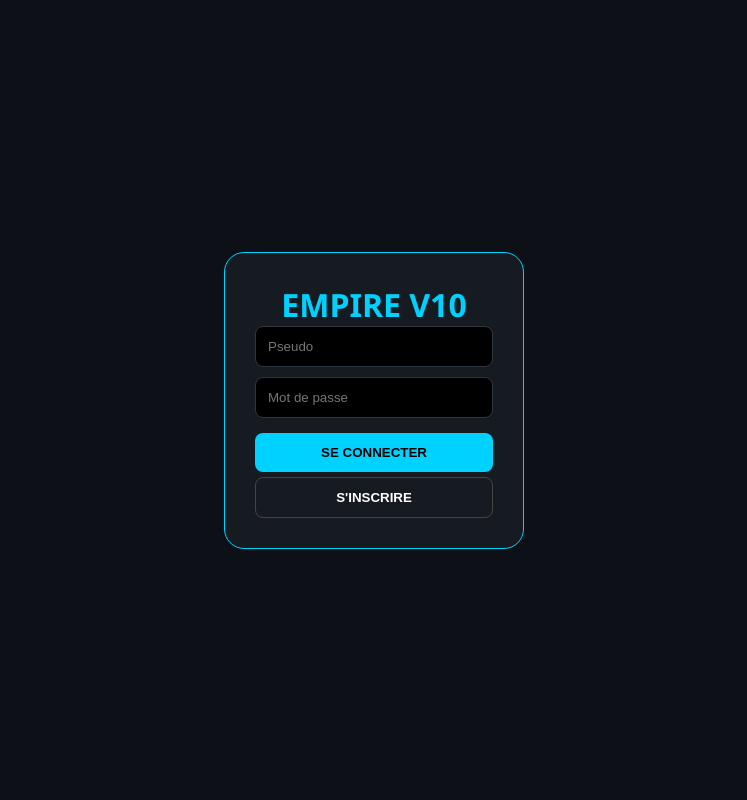
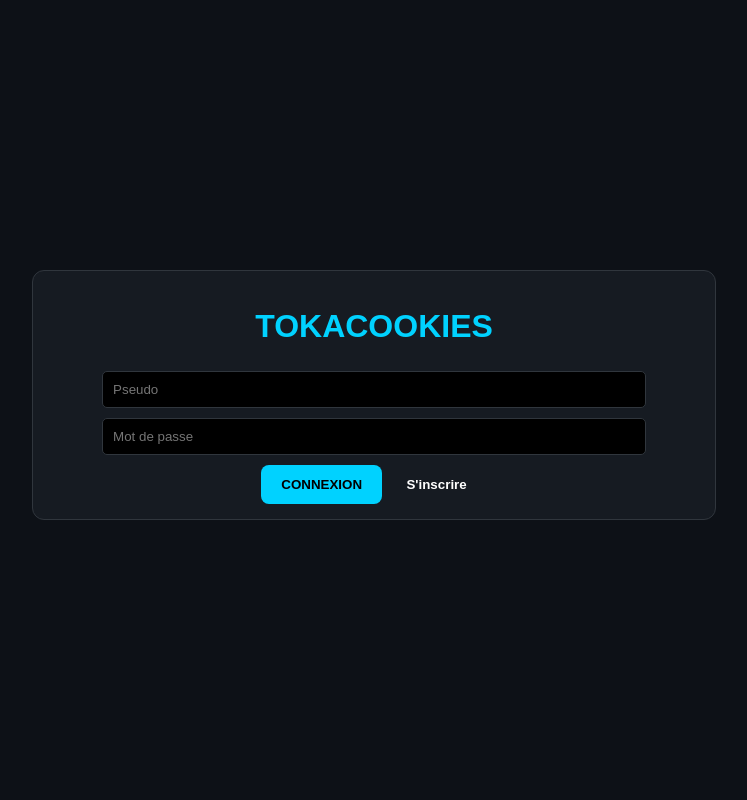
Before and after one commit to daxt61/tokacoockies_games, a Flask app: page / in a window 1280 px wide. Shown: the whole page, without its empty margins (266-1013 px from the left). Run offline with Flask 3, Linux system fonts and the light colour scheme; some libraries are stand-ins or nearby versions.

Commit message:
Update index.html

```diff
--- a/templates/index.html
+++ b/templates/index.html
@@ -3,284 +3,207 @@
 <head>
     <meta charset="UTF-8">
     <meta name="viewport" content="width=device-width, initial-scale=1.0, maximum-scale=1.0, user-scalable=no">
-    <title>Tokacookies Empire V10</title>
+    <title>Tokacookies Empire</title>
     <script src="https://cdnjs.cloudflare.com/ajax/libs/socket.io/4.0.1/socket.io.js"></script>
     <style>
         :root { --accent: #00d2ff; --bg: #0d1117; --panel: #161b22; --border: #30363d; --gold: #ffd700; --red: #ff4d4d; --green: #2ecc71; }
-        * { box-sizing: border-box; margin: 0; padding: 0; }
-        body { background: var(--bg); color: white; font-family: 'Segoe UI', sans-serif; height: 100vh; display: flex; flex-direction: column; overflow: hidden; }
+        body { background: var(--bg); color: white; font-family: sans-serif; margin: 0; display: flex; flex-direction: column; height: 100vh; overflow: hidden; }
 
-        /* AUTH */
-        #auth-overlay { position: fixed; inset: 0; background: var(--bg); z-index: 1000; display: flex; align-items: center; justify-content: center; }
-        .auth-box { width: 300px; background: var(--panel); padding: 30px; border-radius: 20px; border: 1px solid var(--accent); text-align: center; }
-        input { width: 100%; padding: 12px; margin-bottom: 10px; background: #000; border: 1px solid var(--border); color: white; border-radius: 8px; }
-        .btn { width: 100%; padding: 12px; border-radius: 8px; border: none; font-weight: bold; cursor: pointer; background: var(--accent); color: #000; margin-top: 5px; text-transform: uppercase; }
-        .btn.red { background: var(--red); color: white; }
-        .btn.green { background: var(--green); color: white; }
-        .btn-small { width: auto; padding: 5px 10px; font-size: 0.8rem; margin: 0 2px; }
+        #auth-overlay { position: fixed; inset: 0; background: var(--bg); z-index: 100; display: flex; align-items: center; justify-content: center; text-align: center; }
+        .card { background: var(--panel); padding: 15px; border-radius: 12px; border: 1px solid var(--border); margin-bottom: 10px; }
+        input { width: 80%; padding: 10px; margin: 5px; border-radius: 5px; border: 1px solid var(--border); background: #000; color: white; }
+        .btn { padding: 12px 20px; border-radius: 8px; border: none; cursor: pointer; font-weight: bold; background: var(--accent); margin-top: 5px; }
+        .btn-red { background: var(--red); color: white; }
 
-        /* HEADER & NAV */
-        header { padding: 15px; background: var(--panel); display: flex; justify-content: space-between; align-items: center; border-bottom: 1px solid var(--border); }
-        nav { height: 70px; background: var(--panel); display: flex; justify-content: space-around; align-items: center; border-top: 1px solid var(--border); }
-        .nav-item { color: #888; text-align: center; cursor: pointer; font-size: 0.8rem; position: relative; }
-        .nav-item.active { color: var(--accent); font-weight: bold; }
-        .badge { position: absolute; top: -5px; right: 5px; background: var(--red); color: white; border-radius: 50%; padding: 2px 6px; font-size: 0.7rem; display: none; }
+        main { flex: 1; overflow-y: auto; padding: 20px; display: flex; flex-direction: column; align-items: center; }
+        .view { display: none; width: 100%; max-width: 400px; }
+        .active { display: block; }
 
-        /* MAIN CONTENT */
-        main { flex: 1; overflow-y: auto; padding: 20px; display: flex; flex-direction: column; align-items: center; }
-        .view { display: none; width: 100%; max-width: 500px; animation: fadeIn 0.3s ease; }
-        .view.active { display: block; }
-        .card { background: var(--panel); padding: 15px; border-radius: 12px; border: 1px solid var(--border); margin-bottom: 15px; }
-        @keyframes fadeIn { from { opacity: 0; transform: translateY(10px); } to { opacity: 1; transform: translateY(0); } }
+        #cookie-btn { width: 150px; height: 150px; border-radius: 50%; background: #1c2128; border: 4px solid var(--accent); font-size: 50px; cursor: pointer; display: flex; align-items: center; justify-content: center; margin: 20px auto; user-select: none; transition: 0.1s; }
+        #cookie-btn:active { transform: scale(0.9); }
 
-        /* CLICKER AREA */
-        #score-big { font-size: 3.5rem; font-weight: 900; background: linear-gradient(to right, var(--accent), #8b5cf6); -webkit-background-clip: text; -webkit-text-fill-color: transparent; margin: 10px 0; text-align: center; }
-        #cookie-btn { width: 180px; height: 180px; border-radius: 50%; margin: 0 auto; background: radial-gradient(circle, #1c2128, #000); border: 4px solid var(--accent); font-size: 4rem; display: flex; align-items: center; justify-content: center; cursor: pointer; user-select: none; box-shadow: 0 0 30px rgba(0,210,255,0.2); transition: 0.05s; }
-        #cookie-btn:active { transform: scale(0.95); }
+        .lb-item { display: flex; justify-content: space-between; padding: 8px; border-bottom: 1px solid #222; font-size: 0.9rem; }
+        .me { background: rgba(0,210,255,0.1); border-left: 3px solid var(--accent); }
 
-        /* LEADERBOARD (Sous le booster) */
-        .lb-item { display: flex; justify-content: space-between; align-items: center; padding: 8px; border-bottom: 1px solid #222; font-size: 0.9rem; }
-        .lb-item.me { background: rgba(0, 210, 255, 0.1); border-left: 3px solid var(--accent); }
-        .rank-num { width: 25px; font-weight: bold; color: var(--gold); }
-
-        /* LISTES SOCIALES */
-        .social-row { display: flex; justify-content: space-between; align-items: center; margin-bottom: 8px; background: rgba(255,255,255,0.05); padding: 8px; border-radius: 6px; }
+        nav { height: 60px; background: var(--panel); display: flex; justify-content: space-around; align-items: center; border-top: 1px solid var(--border); }
+        .nav-item { color: #888; cursor: pointer; font-size: 0.8rem; }
+        .nav-active { color: var(--accent); font-weight: bold; }
+        #toast { position: fixed; top: 20px; left: 50%; transform: translateX(-50%); padding: 10px 20px; border-radius: 20px; display: none; z-index: 1000; }
     </style>
 </head>
 <body>
+    <div id="toast"></div>
+
     <div id="auth-overlay">
-        <div class="auth-box">
-            <h1 style="color:var(--accent);">EMPIRE V10</h1>
-            <input id="auth-u" placeholder="Pseudo">
-            <input id="auth-p" type="password" placeholder="Mot de passe">
-            <button class="btn" onclick="auth('login')">Se connecter</button>
-            <button class="btn" style="background:transparent; color:white; border:1px solid #444;" onclick="auth('register')">S'inscrire</button>
+        <div class="card">
+            <h1 style="color:var(--accent)">TOKACOOKIES</h1>
+            <input id="u" placeholder="Pseudo">
+            <input id="p" type="password" placeholder="Mot de passe">
+            <button class="btn" onclick="auth('login')">CONNEXION</button>
+            <button class="btn" style="background:none; color:white" onclick="auth('register')">S'inscrire</button>
         </div>
     </div>
 
-    <header>
-        <div><b id="ui-pseudo">...</b> <span id="ui-rank" style="color:#888; font-size:0.8rem;">...</span></div>
-        <div id="ui-guild" style="background:#222; padding:4px 8px; border-radius:4px; font-size:0.8rem;">[SOLO]</div>
+    <header style="padding: 10px; display: flex; justify-content: space-between; border-bottom: 1px solid var(--border)">
+        <span id="ui-pseudo">...</span>
+        <span id="ui-guild-tag" style="color:var(--gold)">[SOLO]</span>
     </header>
 
     <main>
-        <div id="view-game" class="view active">
-            <div id="score-big">0</div>
-            <div id="cookie-btn" onmousedown="doClick()">👆</div>
+        <div id="v-game" class="view active">
+            <h1 id="ui-clicks" style="font-size: 3rem; margin: 10px 0;">0</h1>
+            <div id="cookie-btn" onmousedown="clickit()">🍪</div>
+            <div class="card" style="text-align:center">
+                Multiplier: x<span id="ui-mult">1</span> | Prochain: <span id="ui-cost">100</span> clics
+            </div>
+            <button class="btn" style="width:100%" onclick="socket.emit('buy_upgrade')">🚀 ACHETER BOOSTER</button>
 
-            <div style="display:flex; justify-content:space-between; margin: 20px 0;">
-                <div class="card" style="flex:1; margin-right:5px; text-align:center;">Mult: <span id="ui-mult" style="color:var(--accent); font-weight:bold;">1</span></div>
-                <div class="card" style="flex:1; margin-left:5px; text-align:center;">Coût: <span id="ui-cost" style="color:var(--red); font-weight:bold;">100</span></div>
-            </div>
-
-            <button class="btn" onclick="socket.emit('buy_upgrade')">🚀 ACHETER BOOSTER</button>
-
-            <div class="card" style="margin-top:20px;">
-                <h3 style="margin-bottom:10px; color:var(--accent);">🏆 Classement Live</h3>
-                <div id="live-leaderboard">Chargement...</div>
+            <div class="card" style="margin-top:20px">
+                <h3 style="color:var(--accent); margin:0 0 10px 0">🏆 Classement Live</h3>
+                <div id="live-lb">Chargement du rang...</div>
             </div>
         </div>
 
-        <div id="view-guild" class="view">
-            <h2>🛡️ Gestion de Guilde</h2>
-
-            <div id="no-guild-ui">
+        <div id="v-guild" class="view">
+            <h2>🛡️ Guildes</h2>
+            <div id="guild-solo">
                 <div class="card">
                     <h3>Créer une Guilde</h3>
-                    <input id="g-create-name" placeholder="Nom de la guilde">
-                    <button class="btn" onclick="socket.emit('create_guild', {name: document.getElementById('g-create-name').value})">Fonder</button>
+                    <input id="gn" placeholder="Nom de la guilde">
+                    <button class="btn" onclick="socket.emit('create_guild', {name: document.getElementById('gn').value})">Fonder</button>
                 </div>
                 <div class="card">
-                    <h3>Rejoindre une Guilde</h3>
-                    <div id="guild-list-all"></div>
+                    <h3>Rejoindre</h3>
+                    <div id="all-guilds"></div>
                 </div>
             </div>
-
-            <div id="has-guild-ui" style="display:none;">
-                <div class="card" style="border-color:var(--red);">
-                    <h3 style="color:var(--red);">⚠️ Zone de Danger</h3>
-                    <p>Tu ne peux pas rejoindre d'autres guildes tant que tu es ici.</p>
-                    <button class="btn red" onclick="if(confirm('Sûr de vouloir trahir ?')) socket.emit('leave_guild')">TRAHIR LA GUILDE</button>
+            <div id="guild-member" style="display:none">
+                <div class="card">
+                    <button class="btn btn-red" onclick="socket.emit('leave_guild')">TRAHIR LA GUILDE</button>
                 </div>
-
-                <div id="leader-ui" class="card" style="display:none; border-color:var(--gold);">
-                    <h3 style="color:var(--gold);">👑 Demandes d'adhésion</h3>
-                    <div id="guild-requests-list">Aucune demande en attente.</div>
+                <div id="leader-panel" class="card" style="display:none">
+                    <h3 style="color:var(--gold)">Recrutement</h3>
+                    <div id="guild-reqs"></div>
                 </div>
             </div>
         </div>
 
-        <div id="view-social" class="view">
+        <div id="v-social" class="view">
             <h2>👥 Social</h2>
-
             <div class="card">
-                <h3>Ajouter un ami</h3>
-                <div style="display:flex; gap:5px;">
-                    <input id="friend-input" placeholder="Pseudo...">
-                    <button class="btn" style="width:auto;" onclick="socket.emit('send_friend_request', {target: document.getElementById('friend-input').value})">+</button>
-                </div>
+                <input id="fa" placeholder="Ajouter un ami...">
+                <button class="btn" onclick="socket.emit('send_friend_request', {target: document.getElementById('fa').value})">+</button>
             </div>
-
             <div class="card">
-                <h3>Demandes reçues</h3>
-                <div id="friend-req-list">Rien pour l'instant.</div>
+                <h3>Demandes</h3>
+                <div id="f-reqs"></div>
             </div>
-
             <div class="card">
-                <h3>Mes Amis</h3>
-                <div id="friend-list"></div>
+                <h3>Amis</h3>
+                <div id="f-list"></div>
             </div>
         </div>
     </main>
 
     <nav>
-        <div class="nav-item active" onclick="nav('game', this)">Jeu</div>
-        <div class="nav-item" onclick="nav('guild', this); socket.emit('get_guilds')">Guildes</div>
-        <div class="nav-item" onclick="nav('social', this)">Social <span id="social-badge" class="badge">0</span></div>
+        <div class="nav-item nav-active" onclick="tab('game', this)">JEU</div>
+        <div class="nav-item" onclick="tab('guild', this); socket.emit('get_guilds')">GUILDES</div>
+        <div class="nav-item" onclick="tab('social', this)">SOCIAL</div>
     </nav>
 
     <script>
         const socket = io();
 
-        // --- AUDIO SYSTEM ---
-        const clickSounds = [
-            new Audio('pop-423717.mp3'),
-            new Audio('pop-402324.mp3'),
-            new Audio('sharp-pop-328170.mp3'),
-            new Audio('pop-402323.mp3')
+        // --- SONS ---
+        const clicksSfx = [
+            new Audio('/static/pop-423717.mp3'),
+            new Audio('/static/pop-402324.mp3'),
+            new Audio('/static/sharp-pop-328170.mp3'),
+            new Audio('/static/pop-402323.mp3')
         ];
-        const notifSound = new Audio('son pour les notification.mp3');
+        const notifSfx = new Audio('/static/notification.mp3');
 
-        function playClickSound() {
-            const sound = clickSounds[Math.floor(Math.random() * clickSounds.length)];
-            sound.currentTime = 0;
-            sound.play().catch(e => {}); // Ignorer erreur autoplay
+        function clickit() {
+            clicksSfx[Math.floor(Math.random()*4)].play();
+            socket.emit('add_click');
         }
 
         // --- AUTH ---
         function auth(t) {
-            socket.emit('login_action', {pseudo: document.getElementById('auth-u').value, password: document.getElementById('auth-p').value, type: t});
+            socket.emit('login_action', {pseudo: document.getElementById('u').value, password: document.getElementById('p').value, type: t});
         }
-
         socket.on('login_ok', d => {
-            document.getElementById('auth-overlay').style.display = 'none';
+            document.getElementById('auth-overlay').style.display='none';
             updateUI(d);
         });
 
-        // --- UI UPDATES ---
+        // --- UPDATES ---
         socket.on('update_score', d => updateUI(d));
         socket.on('update_full_state', d => updateUI(d));
 
         function updateUI(d) {
             if(d.pseudo) document.getElementById('ui-pseudo').innerText = d.pseudo;
-            if(d.clicks !== undefined) document.getElementById('score-big').innerText = Math.floor(d.clicks).toLocaleString();
-            if(d.mult) { document.getElementById('ui-mult').innerText = d.mult; document.getElementById('ui-cost').innerText = d.mult * 100; }
-            if(d.rank) document.getElementById('ui-rank').innerText = d.rank;
-
+            if(d.clicks !== undefined) document.getElementById('ui-clicks').innerText = Math.floor(d.clicks).toLocaleString();
+            if(d.mult) {
+                document.getElementById('ui-mult').innerText = d.mult;
+                document.getElementById('ui-cost').innerText = d.mult * 100;
+            }
             if(d.guild !== undefined) {
-                if(d.guild) {
-                    document.getElementById('ui-guild').innerText = "[" + d.guild + "]";
-                    document.getElementById('no-guild-ui').style.display = 'none';
-                    document.getElementById('has-guild-ui').style.display = 'block';
-                } else {
-                    document.getElementById('ui-guild').innerText = "[SOLO]";
-                    document.getElementById('no-guild-ui').style.display = 'block';
-                    document.getElementById('has-guild-ui').style.display = 'none';
-                    document.getElementById('leader-ui').style.display = 'none';
-                }
+                const tag = document.getElementById('ui-guild-tag');
+                tag.innerText = d.guild ? `[${d.guild}]` : "[SOLO]";
+                document.getElementById('guild-solo').style.display = d.guild ? 'none' : 'block';
+                document.getElementById('guild-member').style.display = d.guild ? 'block' : 'none';
             }
         }
 
-        // --- GAMEPLAY ---
-        function doClick() {
-            playClickSound();
-            socket.emit('add_click');
-            // Animation visuelle
-            const btn = document.getElementById('cookie-btn');
-            btn.style.transform = "scale(0.9)";
-            setTimeout(() => btn.style.transform = "scale(1)", 50);
-        }
-
-        // --- LEADERBOARD (TEMPS RÉEL) ---
         socket.on('leaderboard_update', d => {
-            const myName = document.getElementById('ui-pseudo').innerText;
-            document.getElementById('live-leaderboard').innerHTML = d.players.map(p => `
-                <div class="lb-item ${p.pseudo === myName ? 'me' : ''}">
-                    <span><span class="rank-num">#${p.rank}</span> ${p.pseudo}</span>
+            const me = document.getElementById('ui-pseudo').innerText;
+            document.getElementById('live-lb').innerHTML = d.players.map(p => `
+                <div class="lb-item ${p.pseudo === me ? 'me' : ''}">
+                    <span>#${p.rank} ${p.pseudo}</span>
                     <b>${Math.floor(p.clicks).toLocaleString()}</b>
                 </div>
             `).join('');
         });
 
-        // --- SOCIAL & GUILDE ---
         socket.on('social_update', d => {
-            // Amis
-            document.getElementById('friend-list').innerHTML = d.friends.map(f => `<div class="social-row"><span>🟢 ${f}</span></div>`).join('');
+            document.getElementById('f-list').innerHTML = d.friends.map(f => `<div class="lb-item">🟢 ${f}</div>`).join('') || "Aucun ami";
+            document.getElementById('f-reqs').innerHTML = d.friend_requests.map(r => `
+                <div class="lb-item">${r}
+                    <button onclick="socket.emit('respond_friend_request',{target:'${r}',action:'accept'})">✔</button>
+                </div>`).join('') || "Rien";
 
-            // Demandes Amis (Accepter / Refuser)
-            document.getElementById('friend-req-list').innerHTML = d.friend_requests.map(r => `
-                <div class="social-row">
-                    <span>${r}</span>
-                    <div>
-                        <button class="btn btn-small green" onclick="socket.emit('respond_friend_request', {target:'${r}', action:'accept'})">✔</button>
-                        <button class="btn btn-small red" onclick="socket.emit('respond_friend_request', {target:'${r}', action:'decline'})">✖</button>
-                    </div>
-                </div>
-            `).join('') || "Rien.";
-
-            // Demandes Guilde (Pour le chef)
-            if (d.is_leader) {
-                document.getElementById('leader-ui').style.display = 'block';
-                document.getElementById('guild-requests-list').innerHTML = d.guild_join_requests.map(req => `
-                    <div class="social-row">
-                        <span>${req}</span>
-                        <div>
-                            <button class="btn btn-small green" onclick="socket.emit('respond_guild_join', {requester:'${req}', action:'accept'})">Accepter</button>
-                            <button class="btn btn-small red" onclick="socket.emit('respond_guild_join', {requester:'${req}', action:'decline'})">Refuser</button>
-                        </div>
-                    </div>
-                `).join('') || "Aucune demande.";
+            if(d.is_leader) {
+                document.getElementById('leader-panel').style.display = 'block';
+                document.getElementById('guild-reqs').innerHTML = d.guild_join_requests.map(r => `
+                    <div class="lb-item">${r}
+                        <button onclick="socket.emit('respond_guild_join',{requester:'${r}',action:'accept'})">Accepter</button>
+                    </div>`).join('') || "Aucune demande";
             }
-
-            // Badge
-            const total = d.friend_requests.length + d.guild_invites.length + (d.guild_join_requests ? d.guild_join_requests.length : 0);
-            const badge = document.getElementById('social-badge');
-            badge.innerText = total;
-            badge.style.display = total > 0 ? 'block' : 'none';
         });
 
         socket.on('guild_list', d => {
-            document.getElementById('guild-list-all').innerHTML = d.guilds.map(g => `
-                <div class="social-row">
-                    <span><b>${g.name}</b> (${g.total_clicks} clics)</span>
-                    <button class="btn btn-small" onclick="socket.emit('ask_join_guild', {name:'${g.name}'})">Rejoindre</button>
-                </div>
-            `).join('');
+            document.getElementById('all-guilds').innerHTML = d.guilds.map(g => `
+                <div class="lb-item">${g.name} (${g.total_clicks})
+                    <button onclick="socket.emit('ask_join_guild',{name:'${g.name}'})">Rejoindre</button>
+                </div>`).join('');
         });
 
-        // --- NOTIFICATIONS ---
-        socket.on('notif_sound', () => {
-            notifSound.currentTime = 0;
-            notifSound.play().catch(e => {});
-        });
+        socket.on('notif_sound', () => notifSfx.play());
+        socket.on('success', m => toast(m, 'var(--green)'));
+        socket.on('error', m => toast(m, 'var(--red)'));
 
-        socket.on('success', m => showToast(m, 'var(--green)'));
-        socket.on('error', m => showToast(m, 'var(--red)'));
-
-        function showToast(msg, color) {
+        function toast(m, c) {
             const t = document.getElementById('toast');
-            t.innerText = msg;
-            t.style.background = color || 'var(--accent)';
-            t.style.display = 'block';
-            setTimeout(() => t.style.display = 'none', 3000);
+            t.innerText = m; t.style.background = c; t.style.display = 'block';
+            setTimeout(() => t.style.display='none', 3000);
         }
 
-        // Navigation
-        function nav(id, el) {
+        function tab(id, el) {
             document.querySelectorAll('.view').forEach(v => v.classList.remove('active'));
-            document.querySelectorAll('.nav-item').forEach(n => n.classList.remove('active'));
-            document.getElementById('view-' + id).classList.add('active');
-            el.classList.add('active');
+            document.querySelectorAll('.nav-item').forEach(n => n.classList.remove('nav-active'));
+            document.getElementById('v-'+id).classList.add('active');
+            el.classList.add('nav-active');
         }
     </script>
 </body>
```
